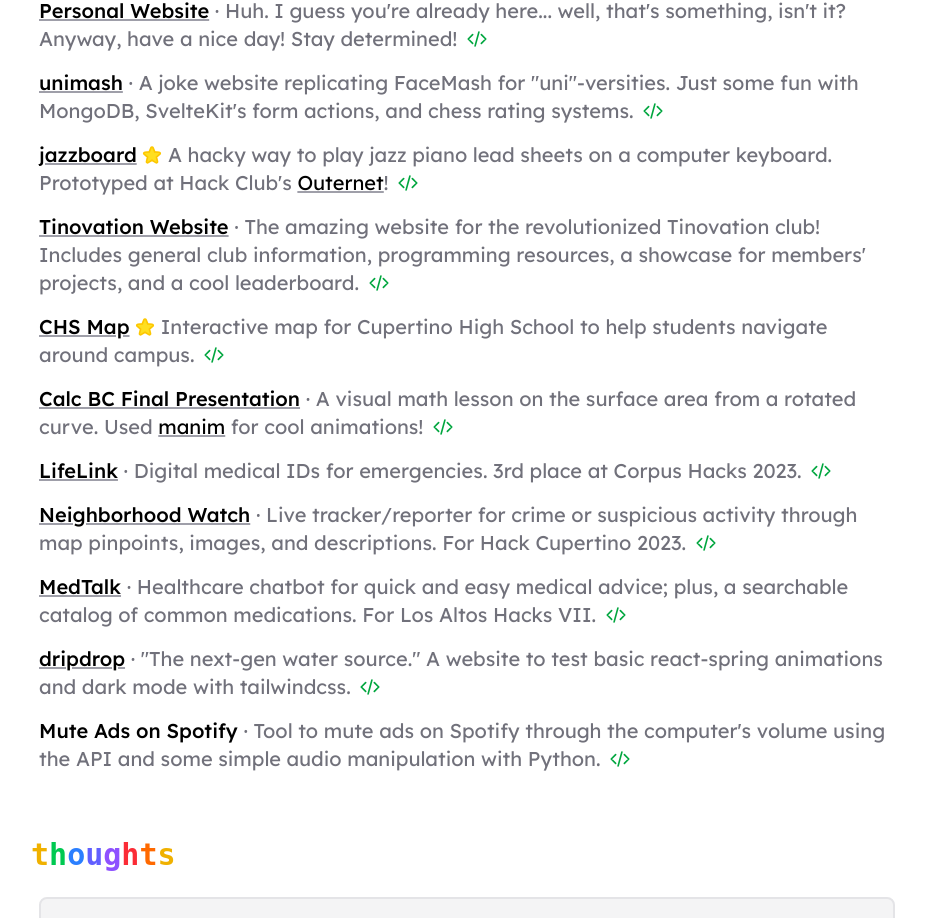
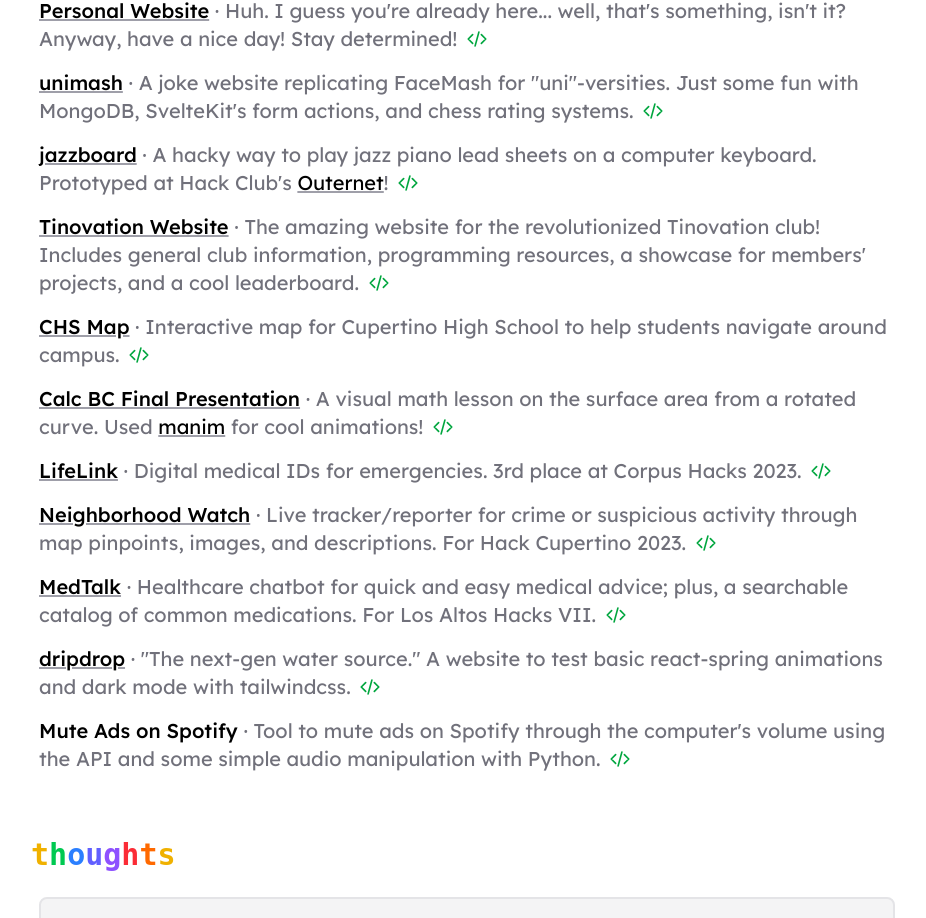
Before and after one commit to solunian/website, a SvelteKit app: page / in a window 1280 px wide. Shown: the part 837-1755 px from the top of the page, without its empty margins (177-1103 px from the left). Built offline with nearby package versions, Linux system fonts and the light colour scheme; a web font is replaced by a local one.

Commit message:
fix: last changes on the refactor

```diff
--- a/src/lib/components/article.svelte
+++ b/src/lib/components/article.svelte
@@ -27,7 +27,7 @@
     <div
       transition:slide={{ duration: 200 }}
       class="flex w-full max-w-full flex-col gap-6 px-4 pb-4">
-      <hr transition:fade class="rounded-full border-1 border-zinc-300 dark:border-zinc-700" />
+      <hr transition:fade class="rounded-full border border-zinc-300 dark:border-zinc-700" />
       {@render children()}
     </div>
   {/if}
--- a/src/lib/components/link.svelte
+++ b/src/lib/components/link.svelte
@@ -8,7 +8,9 @@
 
   let { href, children }: Props = $props();
 
-  const target: string = href?.startsWith("#") || href?.startsWith("/") ? "_self" : "_blank";
+  let target: string = $derived(
+    href?.startsWith("#") || href?.startsWith("/") ? "_self" : "_blank"
+  );
   const def = (val: string | undefined) => val !== undefined;
 </script>
 
--- a/src/routes/+page.svelte
+++ b/src/routes/+page.svelte
@@ -34,7 +34,7 @@
         <span class="text-[#5865F2]">@solunian</span> on Discord.
       </p>
 
-      <hr class="rounded-full border-1 border-zinc-300 dark:border-zinc-700" />
+      <hr class="rounded-full border border-zinc-300 dark:border-zinc-700" />
 
       <div>
         <Link href="#projects">[#projects]</Link>
@@ -109,8 +109,7 @@
       <Project
         title="jazzboard"
         link="https://jazzboard-solunian.vercel.app/"
-        github_link="https://github.com/solunian/jazzboard"
-        starred>
+        github_link="https://github.com/solunian/jazzboard">
         A hacky way to play jazz piano lead sheets on a computer keyboard. Prototyped at Hack Club's <Link
           href="https://outernet.hackclub.com">Outernet</Link
         >!
@@ -128,8 +127,7 @@
       <Project
         title="CHS Map"
         link="https://chs-map.vercel.app/"
-        github_link="https://github.com/solunian/chs-map"
-        starred>
+        github_link="https://github.com/solunian/chs-map">
         Interactive map for Cupertino High School to help students navigate around campus.
       </Project>
 
@@ -213,12 +211,12 @@
         </p>
 
         <p>
-          <b>celsius.</b> 0 is freezing point, 100 is boiling point for water. For all the fahrenheit
+          <b>Celsius.</b> 0 is freezing point, 100 is boiling point for water. For all the fahrenheit
           fanatics out there, I get that you *think* it's intuitive, but just strip away all the ingrained
-          emotion of familiarity. Why is 32 the freezing point and 212 the boiling point? Sure, you have
-          more precision with integer values but can people even tell the difference of one degree fahrenheit?
-          (also you can put a decimal point for celsius) If this is just an arbitrary measure to know
-          temperature, can't we gain an intuition for both?
+          emotions of familiarity. Why is 32 the freezing point and 212 the boiling point? Sure, you
+          have more precision with integer values but can people even tell the difference of one degree
+          fahrenheit? (also you can put a decimal point for celsius) If this is just an arbitrary measure
+          to know temperature, can't we gain an intuition for both?
         </p>
 
         <p>Now I bet you are so convinced to become unit fluent so here is what you can do:</p>
--- a/src/routes/archive/+page.svelte
+++ b/src/routes/archive/+page.svelte
@@ -27,7 +27,7 @@
         media, whether it be pixels or vectors or carbon dust.
       </p>
 
-      <hr class="rounded-full border-1 border-zinc-300 dark:border-zinc-700" />
+      <hr class="rounded-full border border-zinc-300 dark:border-zinc-700" />
 
       <div>
         <Link href="/">[..]</Link>
```
Also changed, not shown: 1 other file (tests, documents, lock files or other folders).
